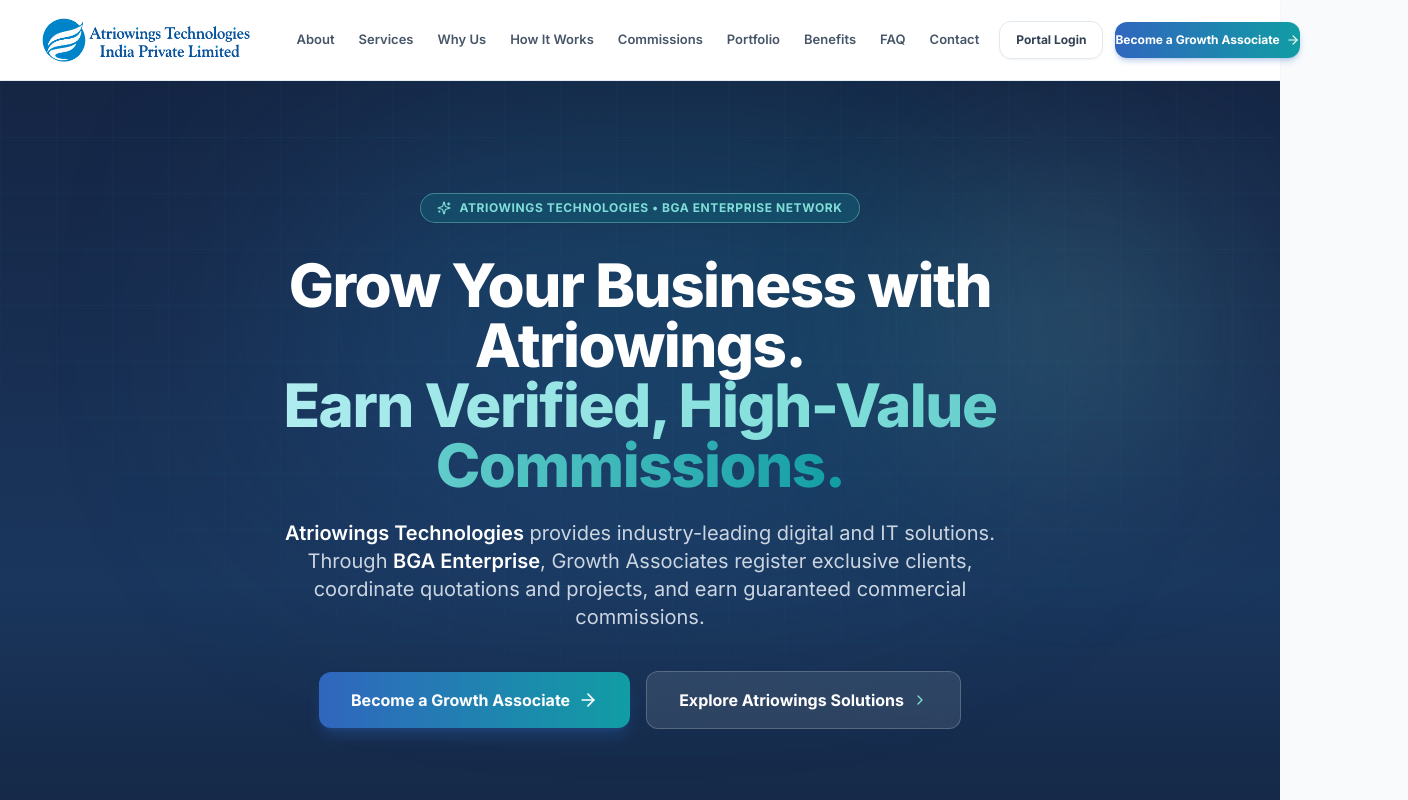
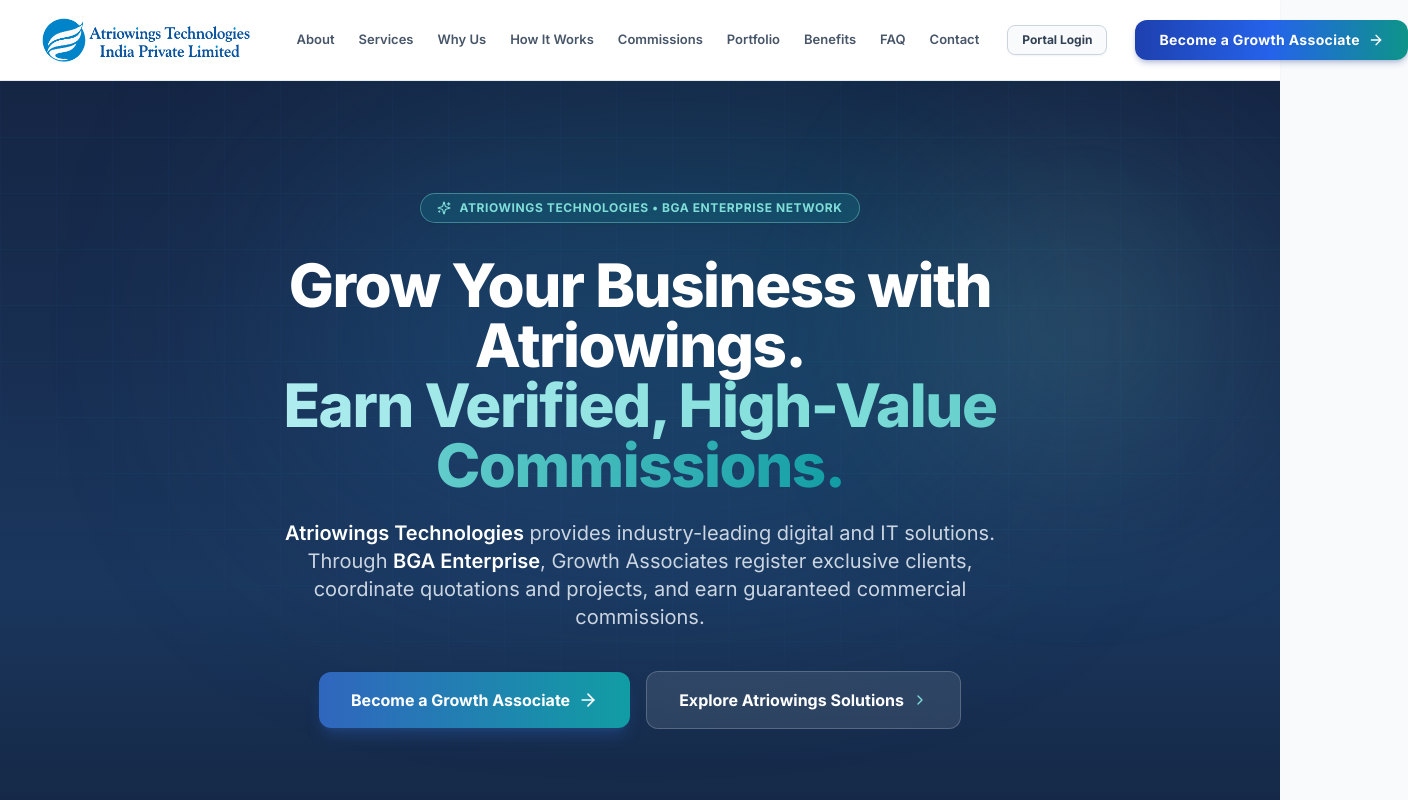
Before and after one commit to projectsatriowings/Business_growth_assocites, a React (Vite) app in the folder client/: page / in a window 1280 px wide. Shown: the top 800 px of the page, 1408 px wide, since content can reach past the window. Built offline with nearby package versions, Linux system fonts and the light colour scheme.

Commit message:
feat(navbar): reposition Portal Login next to Contact and enhance Become a Growth Associate visibility

```diff
--- a/client/src/components/Navbar.tsx
+++ b/client/src/components/Navbar.tsx
@@ -70,10 +70,20 @@ export const Navbar: React.FC = () => {
                 {link.label}
               </a>
             ))}
+
+            {/* Portal Login positioned right near Contact */}
+            {!user && (
+              <Link
+                to="/login"
+                className="ml-2 px-3.5 py-1.5 text-xs font-bold text-slate-700 hover:text-[#3066BE] bg-slate-50 hover:bg-white rounded-lg transition-all duration-150 border border-slate-300 hover:border-[#3066BE]/40 shadow-sm whitespace-nowrap"
+              >
+                Portal Login
+              </Link>
+            )}
           </div>
 
           {/* Desktop Action Buttons (Guaranteed shrink-0 and whitespace-nowrap) */}
-          <div className="hidden sm:flex items-center space-x-3 shrink-0 ml-auto xl:ml-0">
+          <div className="hidden sm:flex items-center shrink-0 ml-auto xl:ml-0">
             {user ? (
               <div className="flex items-center space-x-3">
                 <button
@@ -96,21 +106,21 @@ export const Navbar: React.FC = () => {
                 </button>
               </div>
             ) : (
-              <>
+              <div className="flex items-center space-x-3">
                 <Link
                   to="/login"
-                  className="px-4 py-2.5 text-xs font-bold text-slate-700 hover:text-[#3066BE] hover:bg-slate-50 rounded-xl transition-all duration-150 border border-slate-200 shadow-sm whitespace-nowrap"
+                  className="xl:hidden px-4 py-2.5 text-xs font-bold text-slate-700 hover:text-[#3066BE] hover:bg-slate-50 rounded-xl transition-all duration-150 border border-slate-200 shadow-sm whitespace-nowrap"
                 >
                   Portal Login
                 </Link>
                 <Link
                   to="/register"
-                  className="px-4.5 py-2.5 text-xs font-bold rounded-xl bg-gradient-to-r from-[#3066BE] to-[#119DA4] hover:from-[#25549e] hover:to-[#0d8187] text-white shadow-md shadow-[#3066BE]/25 hover:shadow-lg hover:shadow-[#3066BE]/30 transition-all duration-200 flex items-center space-x-1.5 transform hover:-translate-y-0.5 whitespace-nowrap"
+                  className="px-6 py-2.5 text-sm font-bold rounded-xl bg-gradient-to-r from-[#1E40AF] via-[#2563EB] to-[#0D9488] hover:from-[#1E3A8A] hover:to-[#0F766E] text-white shadow-md shadow-blue-900/25 hover:shadow-lg hover:shadow-blue-900/35 transition-all duration-200 flex items-center space-x-2 whitespace-nowrap transform hover:-translate-y-0.5"
                 >
-                  <span>Become a Growth Associate</span>
-                  <ArrowRight className="w-3.5 h-3.5 shrink-0" />
+                  <span className="text-white drop-shadow-sm font-bold tracking-wide">Become a Growth Associate</span>
+                  <ArrowRight className="w-4 h-4 shrink-0 text-white" />
                 </Link>
-              </>
+              </div>
             )}
           </div>
 
```
